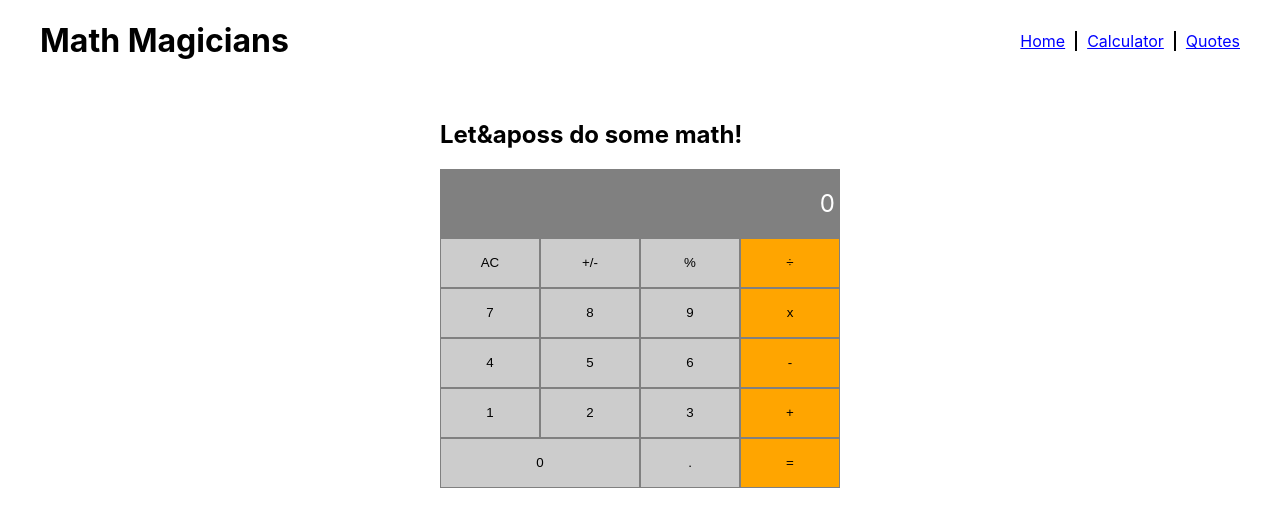
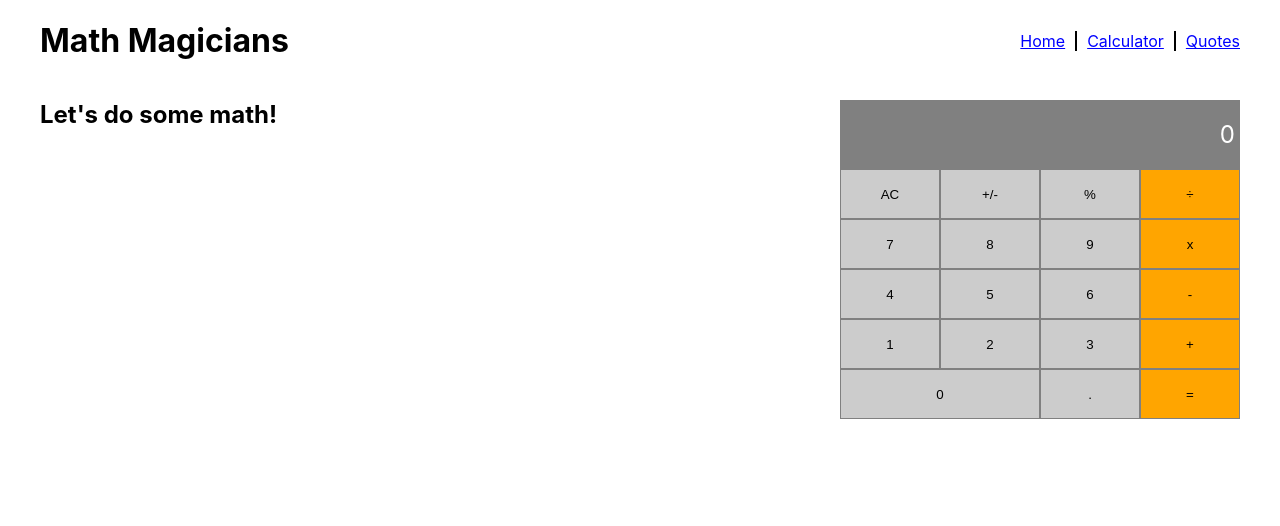
Before and after one commit to Luffytaro22/Math-Magicians, a React (Create React App) app: page /calculator in a window 1280 px wide. Shown: the top 526 px of the page. Built offline with nearby package versions, Linux system fonts and the light colour scheme.

Commit message:
Add the new styles

```diff
--- a/src/routes/Calculator.jsx
+++ b/src/routes/Calculator.jsx
@@ -1,9 +1,10 @@
 import Calculator from '../components/Calculator';
+import styles from '../styles/calculator.module.css';
 
 export default function CalculatorPage() {
   return (
-    <div id="calculator-div">
-      <h2>Let&aposs do some math!</h2>
+    <div id="calculator-div" className={styles.calculator}>
+      <h2>Let&apos;s do some math!</h2>
       <Calculator />
     </div>
   );
```
